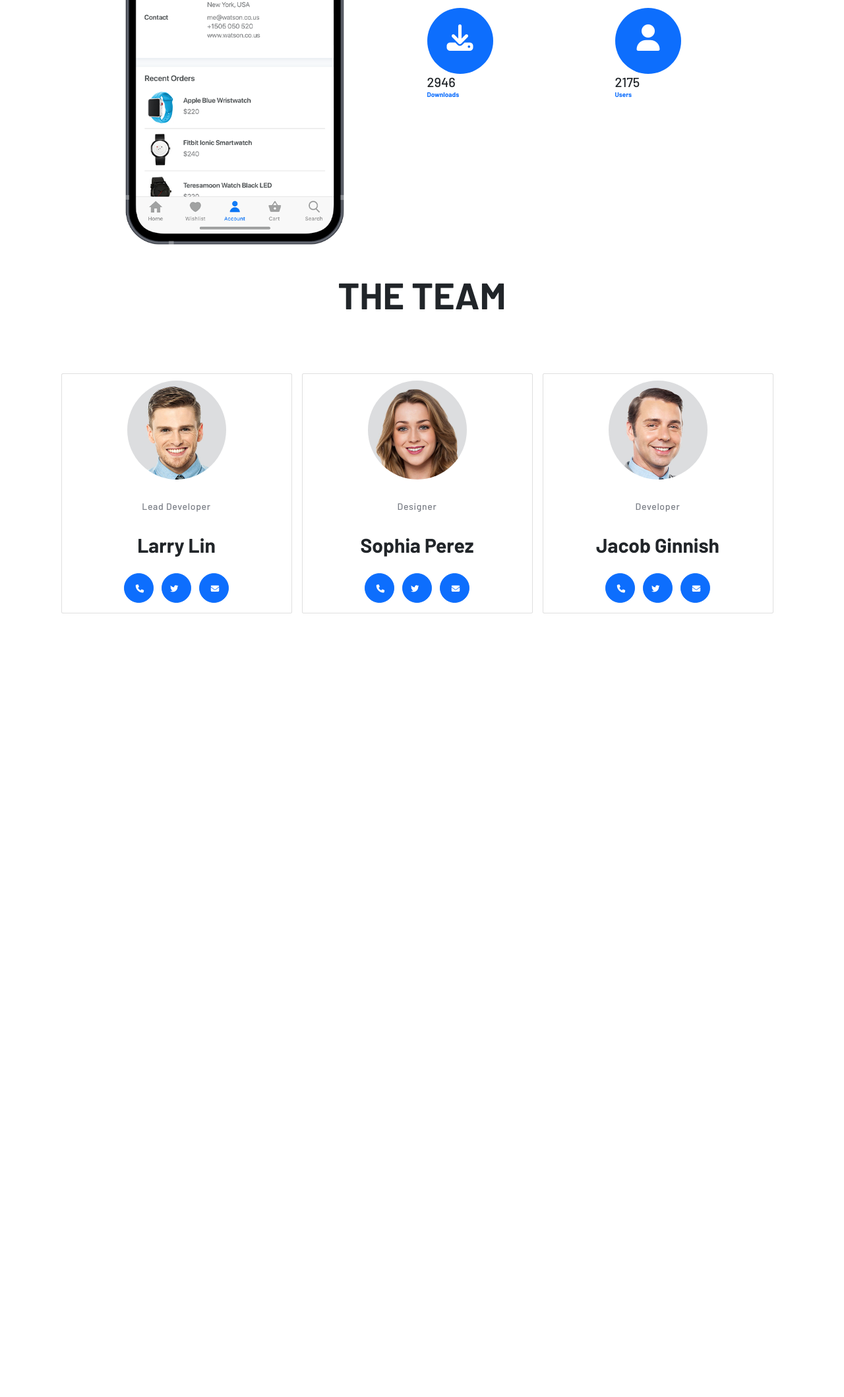
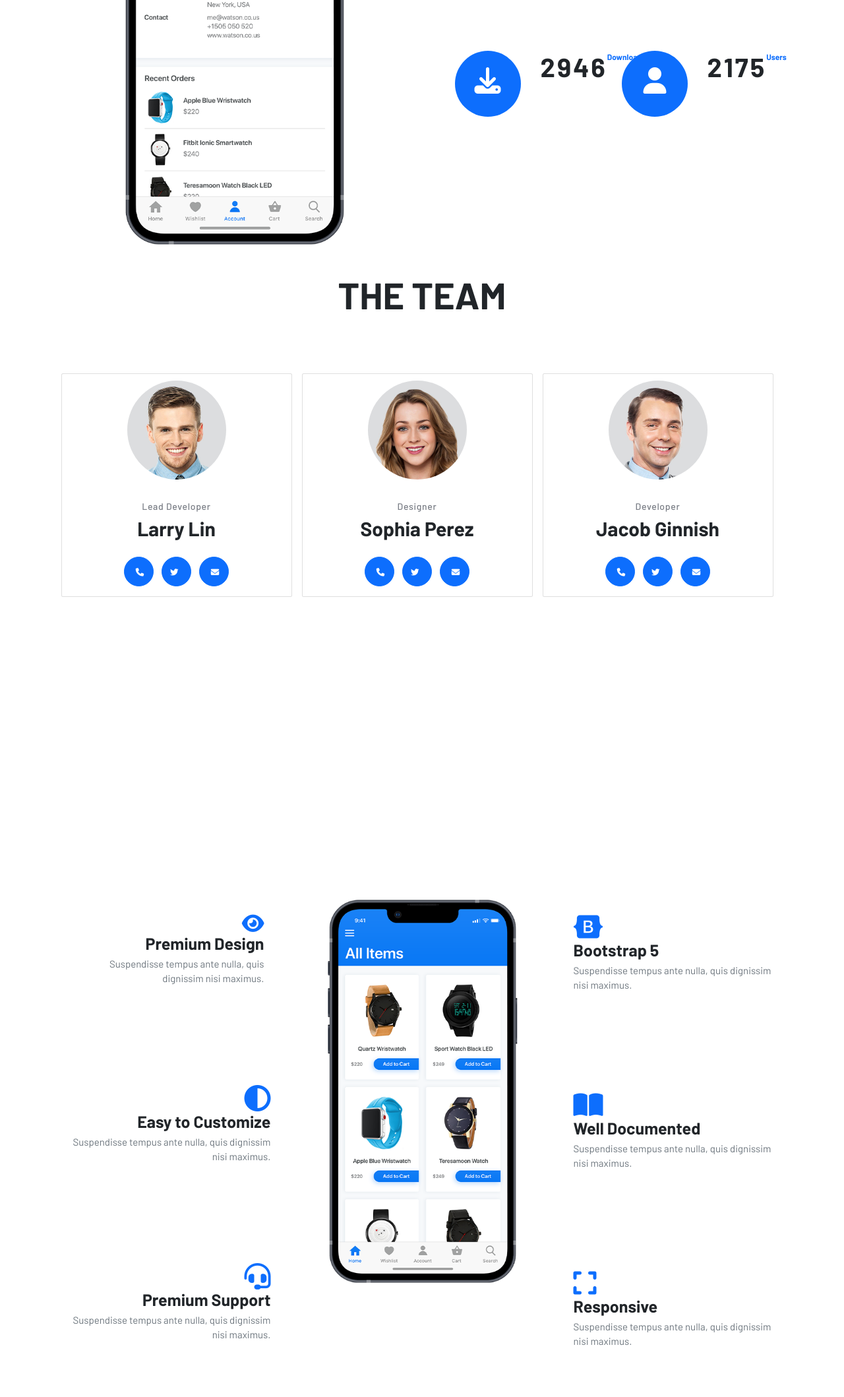
Before and after one commit to SanyaOdare/sanya-week-05-mione-clone, a plain HTML site: page index.html in a window 1280 px wide. Shown: the part 1306-3424 px from the top of the page at 66% size. Before the commit the page ends 2436 px from the top, so only its background shows below. Drawn offline with nearby package versions, Linux system fonts and the light colour scheme.

Commit message:
add features section

```diff
--- a/index.html
+++ b/index.html
@@ -97,13 +97,13 @@
               <div class="row">
                 <div class="col-lg-12 col-xl-6 tablet-xl-top-45">
                   <div class="promo-left">
-                    <div class="promo-container-big">
-                      <div class="promo-big promo-icon-bg circle bg-primary raised-sm">
+                    <div class="promo-container-big d-flex px-3">
+                      <div class="promo-big promo-icon-bg me-5 circle bg-primary raised-sm">
                         <i class="fas fa-download promo-icon text-white fa-2xl"></i>
                       </div>
                       <!-- / promo-icon-bg -->
-                      <h2 class="lsp-extra pt-10 mb-0">2946</h2>
-                      <p class="mb-0 fs-12 fw-bold text-primary">Downloads</p>
+                      <h2 class="lsp-extra promo-stat pt-10 mb-0">2946</h2>
+                      <p class="mb-0 fs-12 promo-text fw-bold text-primary">Downloads</p>
                     </div>
                     <!-- / promo-container-big -->
                   </div>
@@ -112,13 +112,13 @@
                 <!-- / column -->
                 <div class="col-lg-12 col-xl-6">
                   <div class="promo-left">
-                    <div class="promo-container-big">
-                      <div class="promo-big promo-icon-bg circle bg-primary raised-sm">
+                    <div class="promo-container-big d-flex px-3">
+                      <div class="promo-big promo-icon-bg me-5 circle bg-primary raised-sm">
                         <i class="fas fa-user promo-icon text-white"></i>
                       </div>
                       <!-- / promo-icon-bg -->
-                      <h2 class="lsp-extra pt-10 mb-0">2175</h2>
-                      <p class="mb-0 fs-12 fw-bold text-primary">Users</p>
+                      <h2 class="lsp-extra promo-stat pt-10 mb-0">2175</h2>
+                      <p class="mb-0 fs-12 fw-bold promo-text text-primary">Users</p>
                     </div>
                     <!-- / promo-container-big -->
                   </div>
@@ -143,7 +143,7 @@
             <div class="card raised aos-init">
               <div class="card-body text-center">
                   <img class="mb-30 circle" style="max-width:150px" src="/images/ph-mini1.jpg" alt="">
-                  <p class="mb-5 fw-medium role fs-14 lsp-2x">Lead Developer</p>
+                  <p class="mb-2 fw-medium role fs-14 lsp-2x">Lead Developer</p>
                   <h6 class="card-title mb-20">Larry Lin</h6>
                   <a href="#" class="btn btn-primary btn-circle btn-icon m-2"><i class="fas fa-phone fa-rotate-45 fa-lg"></i></a>
                   <a href="#" class="btn btn-xs btn-primary btn-circle btn-icon m-2"><i class="fa-brands fa-twitter fa-lg"></i></a>
@@ -158,7 +158,7 @@
             <div class="card raised aos-init">
               <div class="card-body text-center">
                 <img class="mb-30 circle" style="max-width:150px" src="/images/ph-mini2.jpg" alt="">
-                <p class="mb-5 fw-medium role fs-14 lsp-2x">Designer</p>
+                <p class="mb-2 fw-medium role fs-14 lsp-2x">Designer</p>
                 <h6 class="card-title mb-20">Sophia Perez</h6>
                 <a href="#" class="btn btn-primary btn-circle btn-icon m-2"><i class="fas fa-phone fa-rotate-45 fa-lg"></i></a>
                 <a href="#" class="btn btn-xs btn-primary btn-circle btn-icon m-2"><i class="fa-brands fa-twitter fa-lg"></i></a>
@@ -173,7 +173,7 @@
           <div class="card raised aos-init aos-animate" data-aos="fade-up" data-aos-delay="200">
             <div class="card-body text-center">
               <img class="mb-30 circle" style="max-width:150px" src="/images/ph-mini7.jpg" alt="">
-              <p class="mb-5 fw-medium role fs-14 lsp-2x">Developer</p>
+              <p class="mb-2 fw-medium role fs-14 lsp-2x">Developer</p>
               <h6 class="card-title mb-20">Jacob Ginnish</h6>
               <a href="#" class="btn btn-primary btn-circle btn-icon m-2"><i class="fas fa-phone fa-rotate-45 fa-lg"></i></a>
               <a href="#" class="btn btn-xs btn-primary btn-circle btn-icon m-2"><i class="fa-brands fa-twitter fa-lg"></i></a>
@@ -192,6 +192,87 @@
     <!-- / about -->
   </div>
 
+  <!-- THE FEATURE SECTION -->
+  <section id="features" class="xl">
+    <div class="container">
+      <div class="row v-center">
+        <div class="col-lg-6 col-xl-4 tablet-lg-top-30">
+            <div class="promo-box promo-right text-right me-3">
+                <div class="promo-container">
+                    <i class="fas fa-eye promo-icon d-block mb-25 text-primary fa-3x"></i>
+                    <h6 class="box-title mb-15 fs-1 fw-bold">Premium Design</h6>
+                    <p class="box-description fs-4 text-secondary">Suspendisse tempus ante nulla, quis dignissim nisi maximus.</p>
+                </div>
+                <!-- / promo-container -->
+            </div>
+            <!-- / promo-box -->
+
+            <div class="promo-box promo-right text-right">
+                <div class="promo-container">
+                    <i class="fas fa-adjust promo-icon d-block mb-25 text-primary fa-4x"></i>
+                    <h6 class="box-title mb-15 fs-1 fw-bold">Easy to Customize</h6>
+                    <p class="box-description fs-4 text-secondary">Suspendisse tempus ante nulla, quis dignissim nisi maximus.</p>
+                </div>
+                <!-- / promo-container -->
+            </div>
+            <!-- / promo-box -->
+
+            <div class="promo-box promo-right text-right">
+                <div class="promo-container">
+                    <i class="fas fa-headset promo-icon d-block mb-25 text-primary fa-4x"></i>
+                    <h6 class="box-title mb-15 fs-1 fw-bold">Premium Support</h6>
+                    <p class="box-description fs-4 text-secondary">Suspendisse tempus ante nulla, quis dignissim nisi maximus.</p>
+                </div>
+                <!-- / promo-container -->
+            </div>
+            <!-- / promo-box -->
+        </div>
+        <!-- / column -->
+
+        <div class="col-lg-6 col-xl-4 tablet-xl-top-30">
+            <img src="/images/ph-tall1.png" alt="" class="rounded rellax" data-rellax-speed="1.5" data-rellax-percentage="0.5" style="transform: translate3d(0px, 57px, 0px);">
+        </div>
+        <!-- / column -->
+
+        <div class="col-lg-12 col-xl-4">
+          <div class="promo-box promo-left">
+              <div class="promo-container">
+                  <i class="fab fa-bootstrap promo-icon d-block mb-25 text-primary fa-4x"></i>
+                  <h6 class="box-title mb-15 fs-1 fw-bold">Bootstrap 5</h6>
+                  <p class="box-description fs-4 text-secondary">Suspendisse tempus ante nulla, quis dignissim nisi maximus.</p>
+              </div>
+              <!-- / promo-container -->
+          </div>
+          <!-- / promo-box -->
+
+          <div class="promo-box promo-left">
+              <div class="promo-container">
+                  <i class="fas fa-book-open promo-icon d-block mb-25 text-primary fa-4x"></i>
+                  <h6 class="box-title mb-15 fs-1 fw-bold">Well Documented</h6>
+                  <p class="box-description fs-4 text-secondary">Suspendisse tempus ante nulla, quis dignissim nisi maximus.</p>
+              </div>
+              <!-- / promo-container -->
+          </div>
+          <!-- / promo-box -->
+
+          <div class="promo-box promo-left">
+              <div class="promo-container">
+                  <i class="fas fa-expand promo-icon d-block mb-25 text-primary fa-4x"></i>
+                  <h6 class="box-title mb-15 fs-1 fw-bold">Responsive</h6>
+                  <p class="box-description fs-4 text-secondary">Suspendisse tempus ante nulla, quis dignissim nisi maximus.</p>
+              </div>
+              <!-- / promo-container -->
+          </div>
+          <!-- / promo-box -->
+        </div>
+        <!-- / column -->
+      </div>
+      <!-- / row -->
+    </div>
+    <!-- / container -->
+</section>
+<!-- / features -->
+
 
   <script src="https://cdn.jsdelivr.net/npm/bootstrap@5.1.3/dist/js/bootstrap.bundle.min.js"
     integrity="sha384-ka7Sk0Gln4gmtz2MlQnikT1wXgYsOg+OMhuP+IlRH9sENBO0LRn5q+8nbTov4+1p" crossorigin="anonymous"></script>
--- a/style.css
+++ b/style.css
@@ -61,7 +61,9 @@ i.fa-brands {
 
 .page-title,
 h2.about,
-.section-title {
+.section-title,
+h6.card-title,
+.promo-stat {
   font-weight: 700;
 }
 
@@ -119,14 +121,19 @@ ul.list-icon > li {
   margin: 0rem 0rem 1.5rem;
 }
 
+.promo-box {
+  margin: 4rem 0 0 ;
+  padding: 4rem 3.2rem 6rem;
+}
+
 div.circle {
   border-radius: 100%;
   height: 10rem;
   width: 10rem;
 }
 
-i.promo-icon {
-
+.promo-stat {
+  font-size: 4rem;
 }
 
 i.fa-download {
@@ -137,6 +144,14 @@ i.fa-download {
 i.fa-user {
   font-size: 4em;
   padding: 2.5rem 3.3rem;
+}
+
+.lsp-extra {
+  letter-spacing: 0.3rem;
+}
+
+.promo-text {
+  font-size: 1.2rem;
 }
 
 
@@ -155,7 +170,6 @@ p.role {
   color: #797D85;
   font-size: 1.4rem;
   font-weight: 500;
-  margin: 0 0 .5rem;
 }
 
 .lsp-2x {
@@ -164,7 +178,7 @@ p.role {
 
 h6.card-title {
   font-size: 3rem;
-  font-weight: 700;
+  /* font-weight: 700; */
   margin: 0 0 2.0rem;
 }
 
@@ -179,3 +193,9 @@ img.circle {
   width: 4.5rem;
   padding: 1.5rem .9rem 2.5rem 1.2rem;
 }
+
+/* THE FEATURE SECTION */
+
+.text-right {
+  text-align: right;
+}
```
